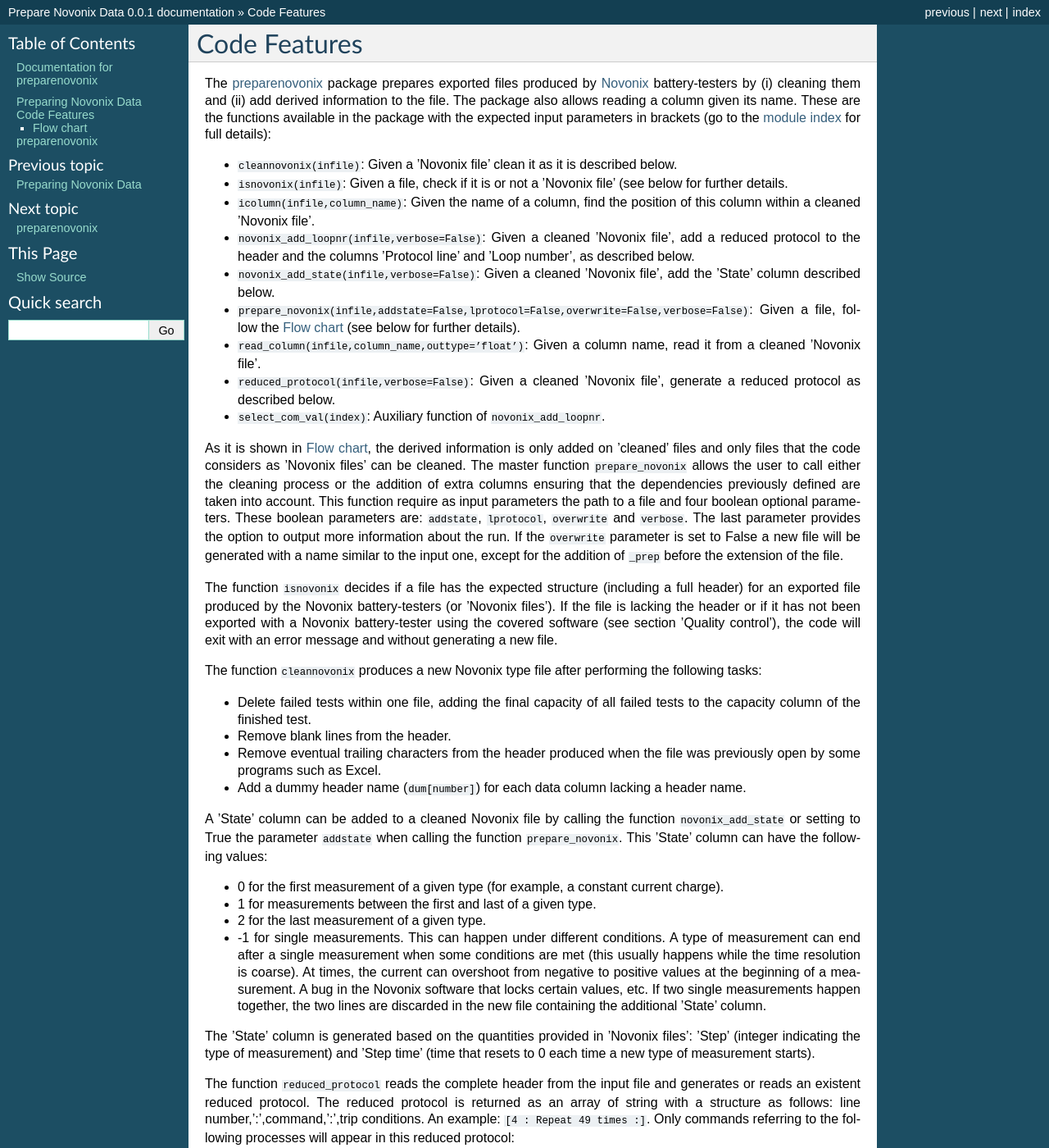
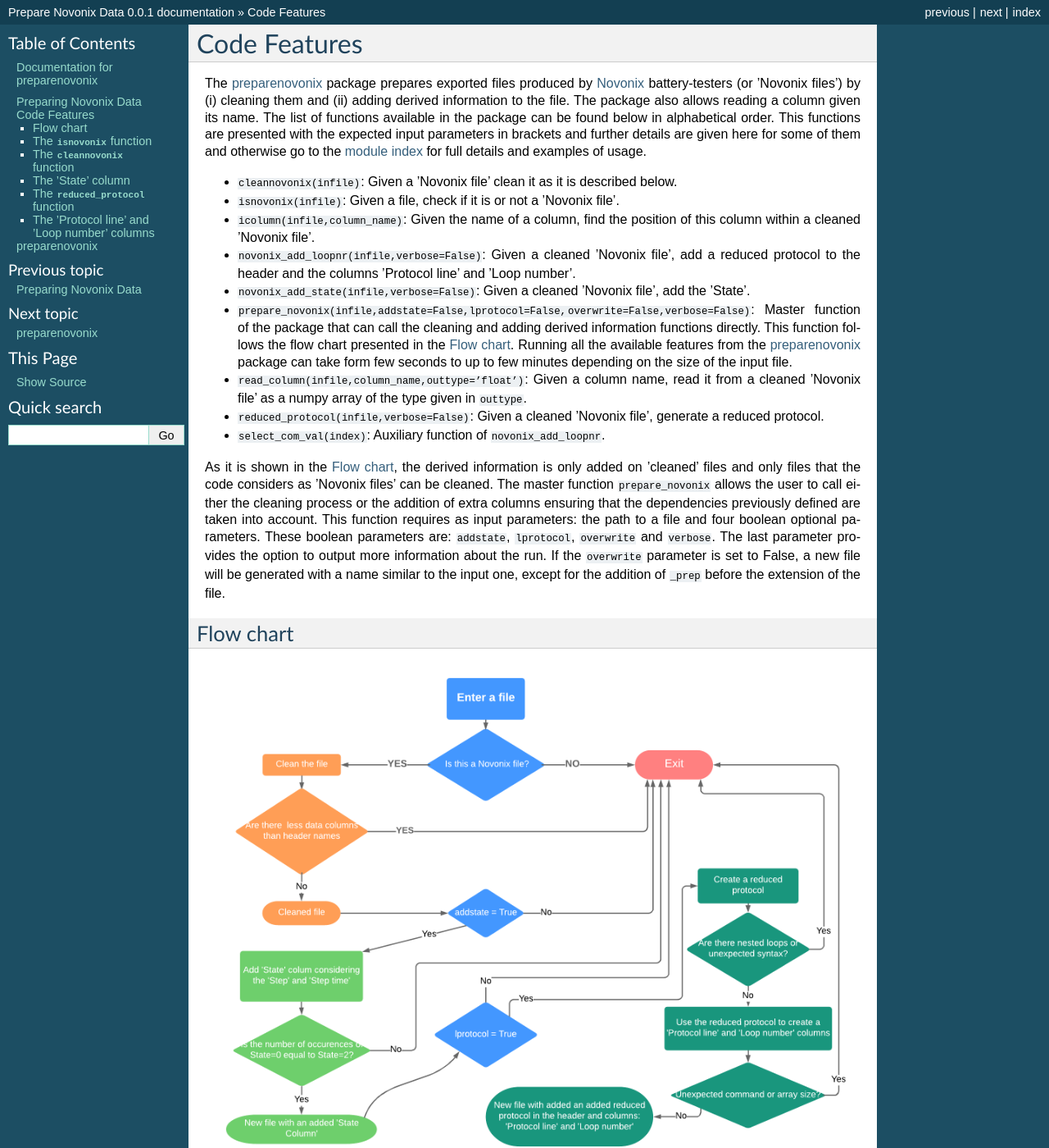
Before and after one commit to BatLabLancaster/preparenovonix, a Sphinx documentation site: the page built from docs/features.rst, in a window 1280 px wide and 1400 px high. Shown: the whole window at 82% size. Built offline with Sphinx 7.4.7, drawn with Linux system fonts in a browser that asks for light colours; some of the changed text lies outside the part shown.

Commit message:
Update to documentation

```diff
--- a/docs/features.rst
+++ b/docs/features.rst
@@ -3,53 +3,75 @@
 =============
 
 The `preparenovonix`_ package prepares exported files produced by
-`Novonix`_ battery-testers by (i) cleaning them and (ii) add derived
-information to the file. The package also allows reading a column given
-its name. These are the functions available in the package with the
-expected input parameters in brackets (go to the `module index`_ for full details):
+`Novonix`_ battery-testers (or ’Novonix files’) by (i) cleaning them and (ii) adding
+derived information to the file. The package also allows reading a
+column given its name. The list of functions available in the package
+can be found below in alphabetical order. This functions are presented
+with the expected input parameters in brackets and further details are
+given here for some of them and otherwise go to the `module index`_ for full details and examples of usage.
 
 -  ``cleannovonix(infile)``: Given a ’Novonix file’ clean it as it is
    described below.
 
 -  ``isnovonix(infile)``: Given a file, check if it is or not a ’Novonix
-   file’ (see below for further details.
+   file’.
 
 -  ``icolumn(infile,column_name)``: Given the name of a column, find the
    position of this column within a cleaned ’Novonix file’.
 
 -  ``novonix_add_loopnr(infile,verbose=False)``: Given a cleaned
    ’Novonix file’, add a reduced protocol to the header and the columns
-   ’Protocol line’ and ’Loop number’, as described below.
+   ’Protocol line’ and ’Loop number’.
 
 -  ``novonix_add_state(infile,verbose=False)``: Given a cleaned ’Novonix
-   file’, add the ’State’ column described below.
+   file’, add the ’State’.
 
--  ``prepare_novonix(infile,addstate=False,lprotocol=False,overwrite=False,verbose=False)``:
-   Given a file, follow the :ref:`chart` (see below for further details).
+-  ``prepare_novonix(infile,addstate=False,lprotocol=False,``\ ``overwrite=False,verbose=False)``:
+   Master function of the package that can call the cleaning and adding
+   derived information functions directly. This function follows the
+   flow chart presented in the :ref:`chart`. Running all the
+   available features from the `preparenovonix`_ package can take form
+   few seconds to up to few minutes depending on the size of the input
+   file.
 
 -  ``read_column(infile,column_name,outtype=’float’)``: Given a column
-   name, read it from a cleaned ’Novonix file’.
+   name, read it from a cleaned ’Novonix file’ as a numpy array of the
+   type given in ``outtype``.
 
 -  ``reduced_protocol(infile,verbose=False)``: Given a cleaned ’Novonix
-   file’, generate a reduced protocol as described below.
+   file’, generate a reduced protocol.
 
 -  ``select_com_val(index)``: Auxiliary function of
    ``novonix_add_loopnr``.
 
-As it is shown in :ref:`chart`, the derived information
+As it is shown in the :ref:`chart`, the derived information
 is only added on ’cleaned’ files and only files that the code considers
 as ’Novonix files’ can be cleaned. The master function
 ``prepare_novonix`` allows the user to call either the cleaning process
 or the addition of extra columns ensuring that the dependencies
-previously defined are taken into account. This function require as
-input parameters the path to a file and four boolean optional
+previously defined are taken into account. This function requires as
+input parameters: the path to a file and four boolean optional
 parameters. These boolean parameters are: ``addstate``, ``lprotocol``,
 ``overwrite`` and ``verbose``. The last parameter provides the option to
 output more information about the run. If the ``overwrite`` parameter is
-set to False a new file will be generated with a name similar to the
+set to False, a new file will be generated with a name similar to the
 input one, except for the addition of ``_prep`` before the extension of
 the file.
 
+.. _chart:
+
+Flow chart
+----------
+
+.. figure:: preparenovonix.png
+   :align: center
+   :alt: Flow chart
+
+   Flow chart for the ``prepare_novonix`` function. Besides the name of the input file, this function has four optional boolean input parameters: ``addstate``, ``lprotocol``, ``overwrite`` and ``verbose``. The last two parameters are not included in the flow chart, but they are described in the text. In this chart rectangle shapes indicate a process, rounder rectangles the end of a process and diamonds a decision. Note that for simplicity not all the decisions made in the code are shown here.
+
+
+The ``isnovonix`` function
+--------------------------
 The function ``isnovonix`` decides if a file has the expected structure
 (including a full header) for an exported file produced by the Novonix
 battery-testers (or ’Novonix files’). If the file is lacking the header
@@ -57,7 +79,9 @@
 covered software (see section ’Quality control’), the code will exit
 with an error message and without generating a new file.
 
-The function ``cleannovonix`` produces a new Novonix type file after
+The ``cleannovonix`` function
+-----------------------------
+The function ``cleannovonix`` produces a new ’Novonix type’ file after
 performing the following tasks:
 
 -  Delete failed tests within one file, adding the final capacity of all
@@ -66,11 +90,13 @@
 -  Remove blank lines from the header.
 
 -  Remove eventual trailing characters from the header produced when the
-   file was previously open by some programs such as Excel.
+   file was previously open with certain programs, such as Excel.
 
 -  Add a dummy header name (``dum[number]``) for each data column
    lacking a header name.
 
+The ’State’ column
+------------------
 A ’State’ column can be added to a cleaned Novonix file by calling the
 function ``novonix_add_state`` or setting to True the parameter
 ``addstate`` when calling the function ``prepare_novonix``. This ’State’
@@ -97,12 +123,16 @@
 ’Step time’ (time that resets to 0 each time a new type of measurement
 starts).
 
-The function ``reduced_protocol`` reads the complete header from the
-input file and generates or reads an existent reduced protocol. The
-reduced protocol is returned as an array of string with a structure as
+The ``reduced_protocol`` function
+---------------------------------
+The ``reduced_protocol`` function reads the complete header from the
+input file and generates (or reads) the reduced protocol. This function
+returns the reduce protocol itself and a boolean flag, ``viable_prot``.
+The reduced protocol consist of an array of strings. Each string
+contains a line of the experimental protocol with a structure as
 follows: line number,’:’,command,’:’,trip conditions. An example:
 ``[4 : Repeat 49 times :]``. Only commands referring to the following
-processes will appear in this reduced protocol:
+processes will appear in the reduced protocol (note that commands that do not produce measurements are ignored here):
 
 -  Open circuit storage (or rest)
 
@@ -112,39 +142,29 @@
 
 -  (End) Repeat
 
-Note that the increment in cycle counter commands and global emergency limits are ignored in the reduced protocol as there are no measurements associated with those.
-
 The reduced protocol is tested against the number of unique measurements
 in the file, determined using the column ’State’. If the number of
 measurements expected from the protocol is less than the actual number
-of measurements, a flag is raised such that and if the ’Protocol line’
-and ’Loop number’ will be populated with the value -999. These ’Protocol
-line’ and ’Loop number’ columns can be generated by either calling
-directly the function ``novonix_add_loopnr`` or by setting to True the
-parameter ``lprotocol`` when calling the function ``prepare_novonix``.
-The column ’Protocol line’ associates a measurment with the its
-corresponding line in the reduced protocol previously produced. The
-’Loop number’ column has a value of 0 if a measurement does
-not correspond to any repetition statement in the protocol and otherwise
-it grows monotonically with each repetition.
+of measurements, the flag ``viable_prot`` is set to false, indicating
+that the construction of the reduced protocol was not viable.
 
-Running all the features from the `preparenovonix`_ package can take
-form few seconds to up to few minutes depending on the size of the input
-file.
+The ’Protocol line’ and ’Loop number’ columns
+---------------------------------------------
+The ’Protocol line’ and ’Loop number’ columns can be generated by either
+calling directly the function ``novonix_add_loopnr`` or by setting to
+True the parameter ``lprotocol`` when calling the function
+``prepare_novonix``. The column ’Protocol line’ associates a measurment
+with the its corresponding line in the reduced protocol previously
+produced. The ’Loop number’ column has a value of 0 if a measurement
+does not correspond to any repetition statement in the protocol and
+otherwise it grows monotonically with each repetition.
+
+If the flag ``viable_prot`` was set to false by the ``reduced_protocol``
+function, the ’Protocol line’ and ’Loop number’ columns are populated
+with the value -999.
 
 .. _preparenovonix: https://github.com/BatLabLancaster/preparenovonix
 
 .. _Novonix: http://www.novonix.ca/
 
 .. _module index: https://prepare-novonix-data.readthedocs.io/en/latest/py-modindex.html
-
-.. _chart:
-
-Flow chart
-----------
-
-.. figure:: preparenovonix.png
-   :align: center
-   :alt: Flow chart
-
-   Flow chart for the ``prepare_novonix`` function. Besides the name of the input file, this function has four optional boolean input parameters: ``addstate``, ``lprotocol``, ``overwrite`` and ``verbose``. The last two parameters are not included in the flow chart, but they are described in the text. In this chart rectangle shapes indicate a process, rounder rectangles the end of a process and diamonds a decision. Note that for simplicity not all the decisions made in the code are shown here.
```
